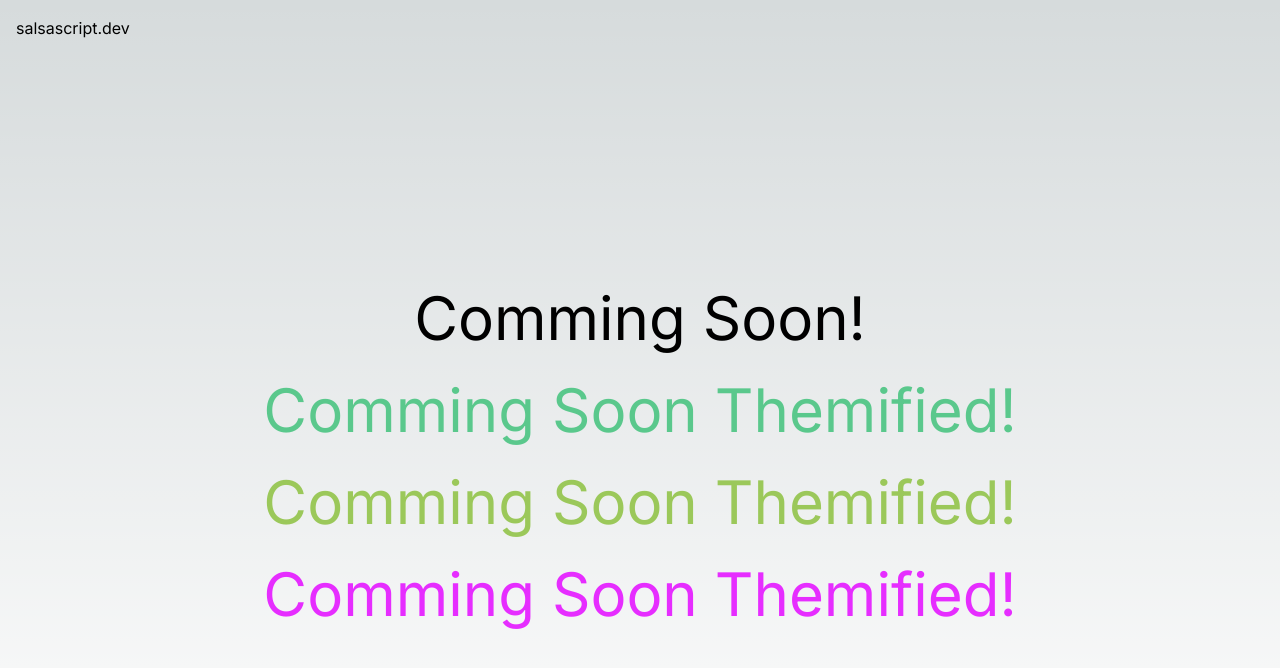
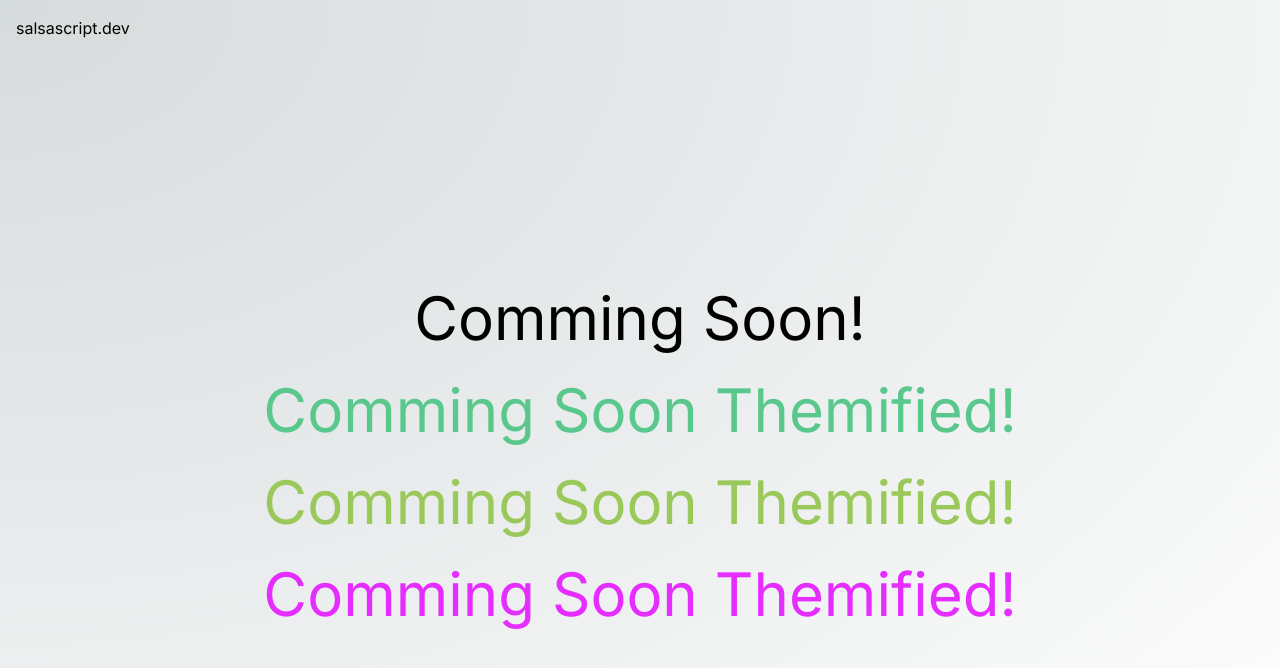
Before and after one commit to dandelarge/dandelarge.github.io, a Next.js app: page / in a window 1280 px wide. Shown: the top 668 px of the page. Built offline with nearby package versions, Linux system fonts and the light colour scheme.

Commit message:
playing with the radial-gradients

```diff
--- a/src/app/globals.css
+++ b/src/app/globals.css
@@ -2,6 +2,7 @@
 @tailwind components;
 @tailwind utilities;
 
+@layer base {
 :root {
     --foreground-rgb: 0, 0, 0;
     --background-start-rgb: 214, 219, 220;
@@ -33,7 +34,7 @@
   @media (prefers-color-scheme: dark) {
     :root {
       --foreground-rgb: 255, 255, 255;
-    --background-start-rgb: 0, 0, 0;
+      --background-start-rgb: 35, 0, 35;
       --background-end-rgb: 0, 0, 0;
       --text-color-accent: 255, 45, 90;
     }
@@ -41,10 +42,8 @@
 
   body {
     color: rgb(var(--foreground-rgb));
-  background: linear-gradient(
-      to bottom,
+    background: radial-gradient(ellipse at top left,
         transparent,
-      rgb(var(--background-end-rgb))
-    )
-    rgb(var(--background-start-rgb));
+        rgb(var(--background-end-rgb))) rgb(var(--background-start-rgb));
   }
+}
```
Lines whose indentation alone changed are shown as unchanged.
